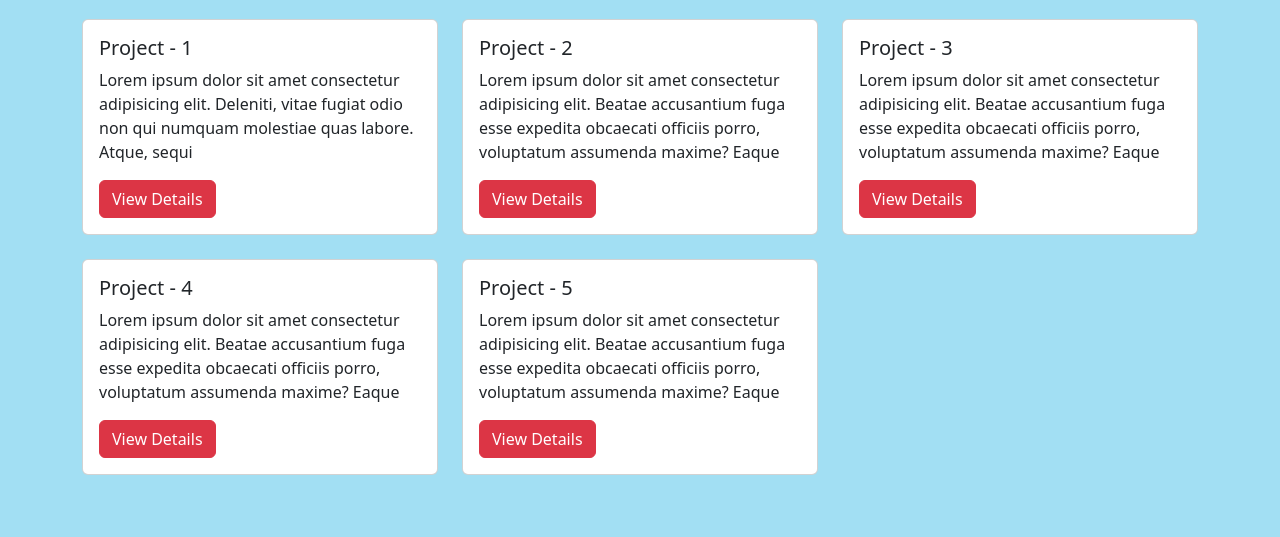
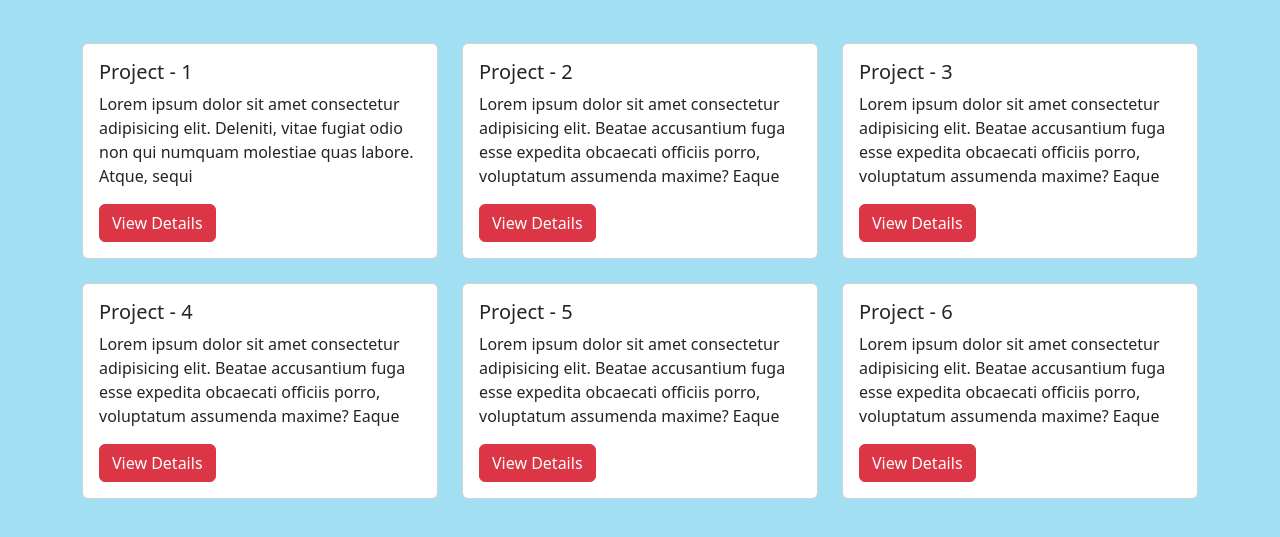
Before and after one commit to gourab9038/Portfolio-Demo, a plain HTML site: page Page2.html in a window 1280 px wide. Shown: the part 157-694 px from the top of the page. Drawn offline with nearby package versions, Linux system fonts and the light colour scheme.

Commit message:
Update navigation links to point to the correct home page and add a new project card in the Projects section.

```diff
--- a/Page2.html
+++ b/Page2.html
@@ -16,7 +16,7 @@
             </button>
             <div class="collapse navbar-collapse" id="navbarNav">
                 <ul class="navbar-nav ms-auto">
-                    <li class="nav-item"><a class="nav-link" href="page1.html">Home</a></li>
+                    <li class="nav-item"><a class="nav-link" href="index.html">Home</a></li>
                     <li class="nav-item"><a class="nav-link active" href="Page2.html">Projects</a></li>
                     <li class="nav-item"><a class="nav-link" href="page3.html">Resume</a></li>
                 </ul>
@@ -29,7 +29,7 @@
     </header>
 
 
-    <section class="container mt-4">
+    <section class="container mt-5 ">
         <div class="row">
             <div class="col-md-4">
                 <div class="card mb-4">
@@ -76,6 +76,15 @@
                     </div>
                 </div>
             </div>
+            <div class="col-md-4">
+                <div class="card mb-4">
+                    <div class="card-body">
+                        <h5 class="card-title">Project - 6</h5>
+                        <p class="card-text">Lorem ipsum dolor sit amet consectetur adipisicing elit. Beatae accusantium fuga esse expedita obcaecati officiis porro, voluptatum assumenda maxime? Eaque</p>
+                        <a href="#" class="btn btn-danger">View Details</a>
+                    </div>
+                </div>
+            </div>
         </div>
     </section>
 
```
Also changed, not shown: page3.html (+1 -1 lines), index.html (renamed from page1.html).
